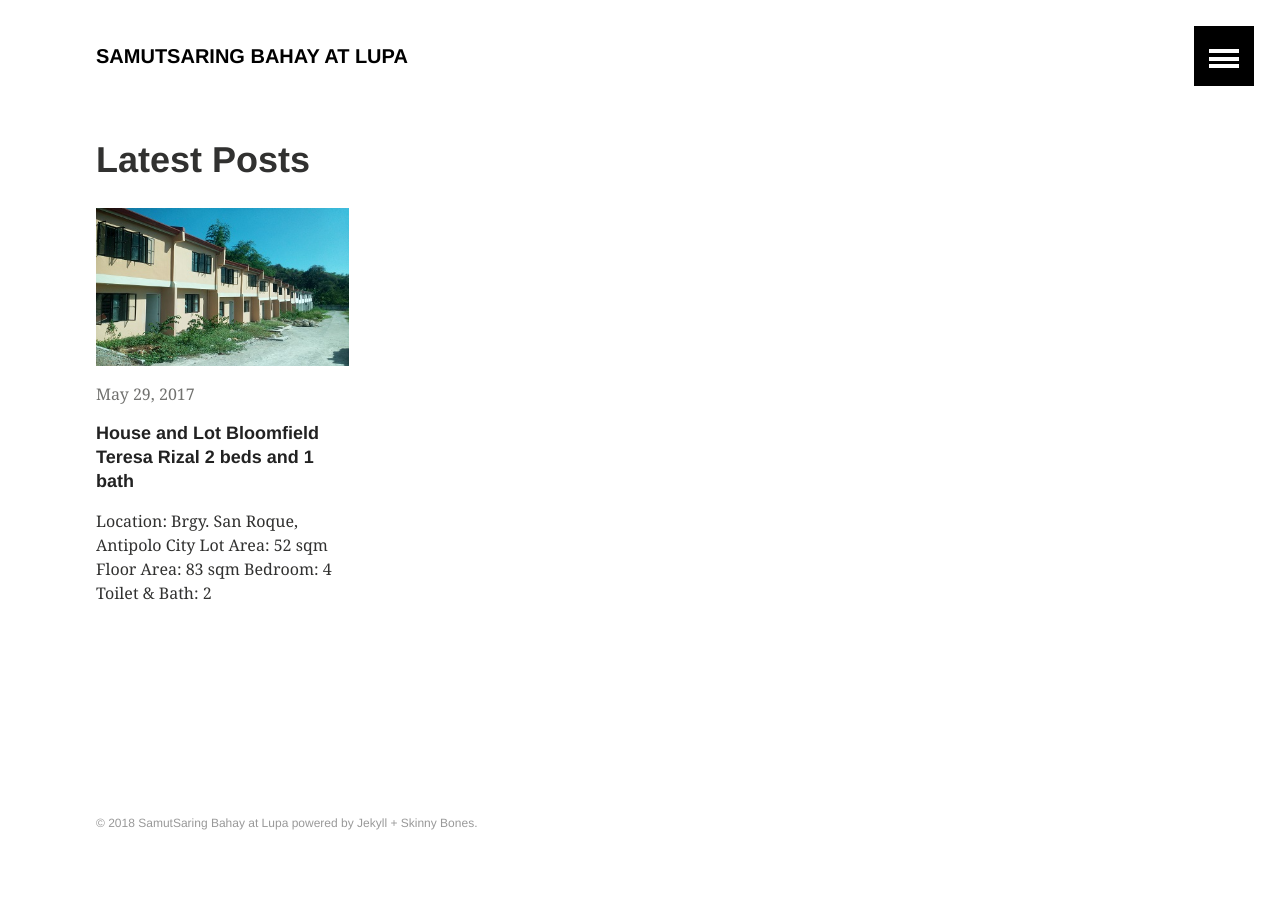
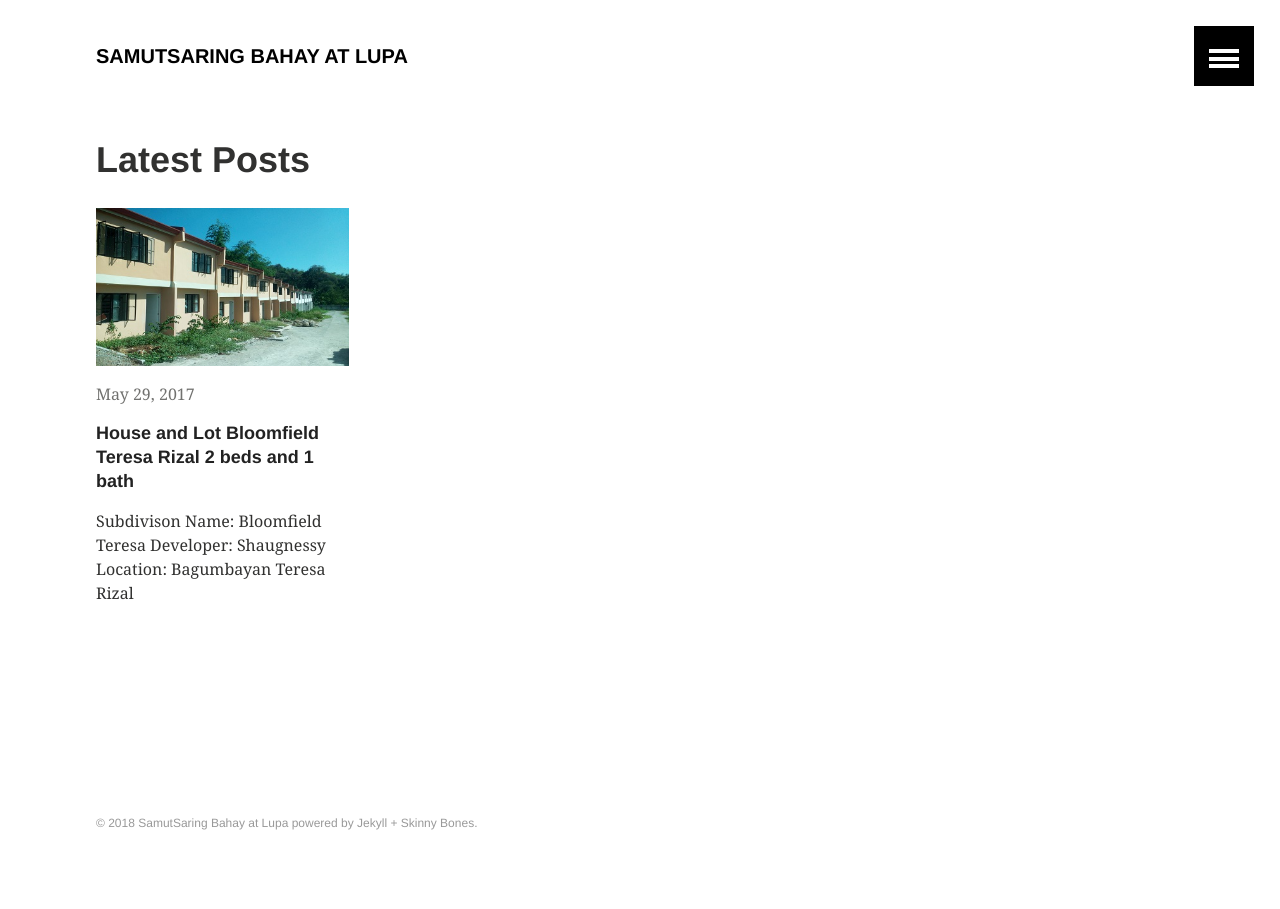
Before and after one commit to oscariotes/robotbot, a Jekyll site: the page built from index.md, in a window 1280 px wide. Built offline with Jekyll 4.4.1, drawn with Linux system fonts in a browser that asks for light colours.

Commit message:
Update 2017-05-29-welcome-to-jekyll.md

```diff
--- a/_posts/2017-05-29-welcome-to-jekyll.md
+++ b/_posts/2017-05-29-welcome-to-jekyll.md
@@ -5,8 +5,15 @@ date:   2017-05-29 15:02:21 +0800
 image:
       teaser: bloomfield_teresa_teaser.jpg
       feature: bloomfield_teresa_feature.jpg
+      feature: <img src="https://mmistakes.github.io/skinny-bones-jekyll/images/image-filename-1.jpg">
 categories: Teresa
 ---
+
+
+Subdivison Name: Bloomfield Teresa
+Developer: Shaugnessy
+Location: Bagumbayan Teresa Rizal
+
 - Location: Brgy. San Roque, Antipolo City
 - Lot Area: 52 sqm
 - Floor Area: 83 sqm
```
